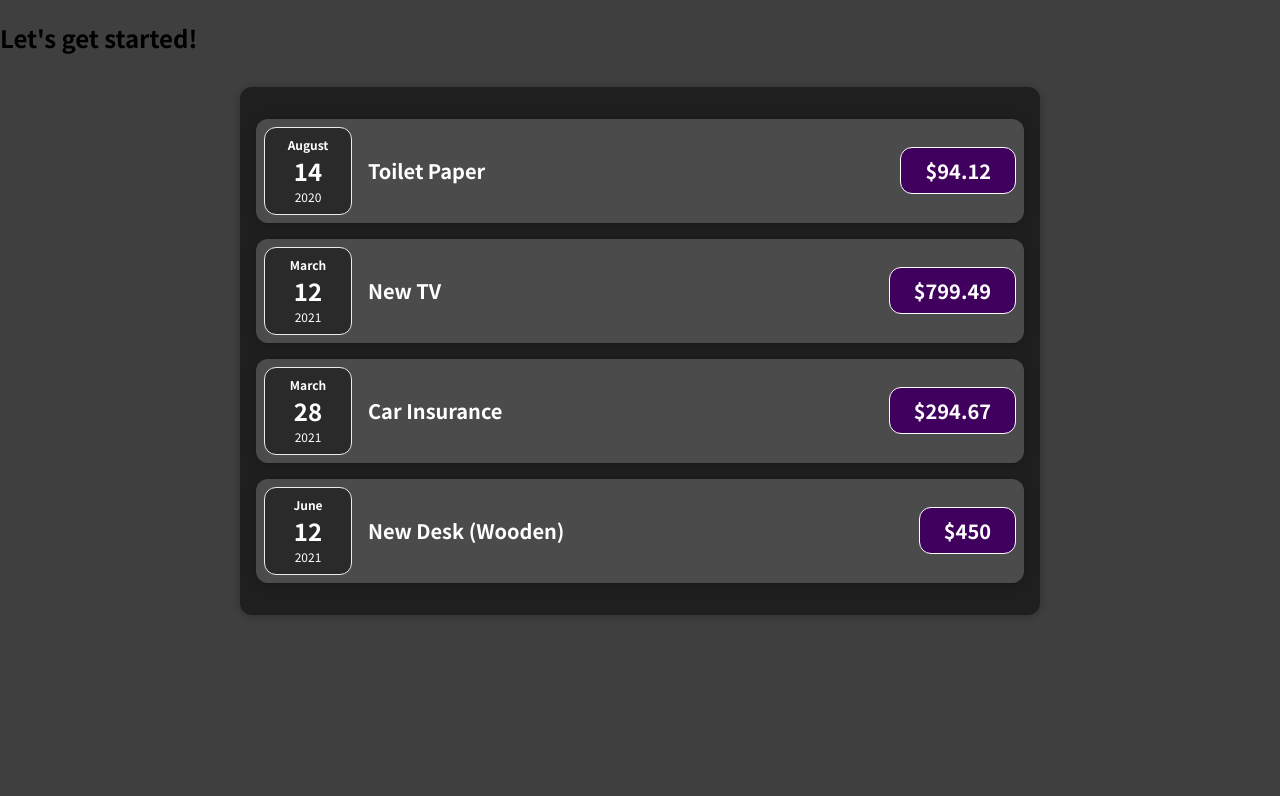
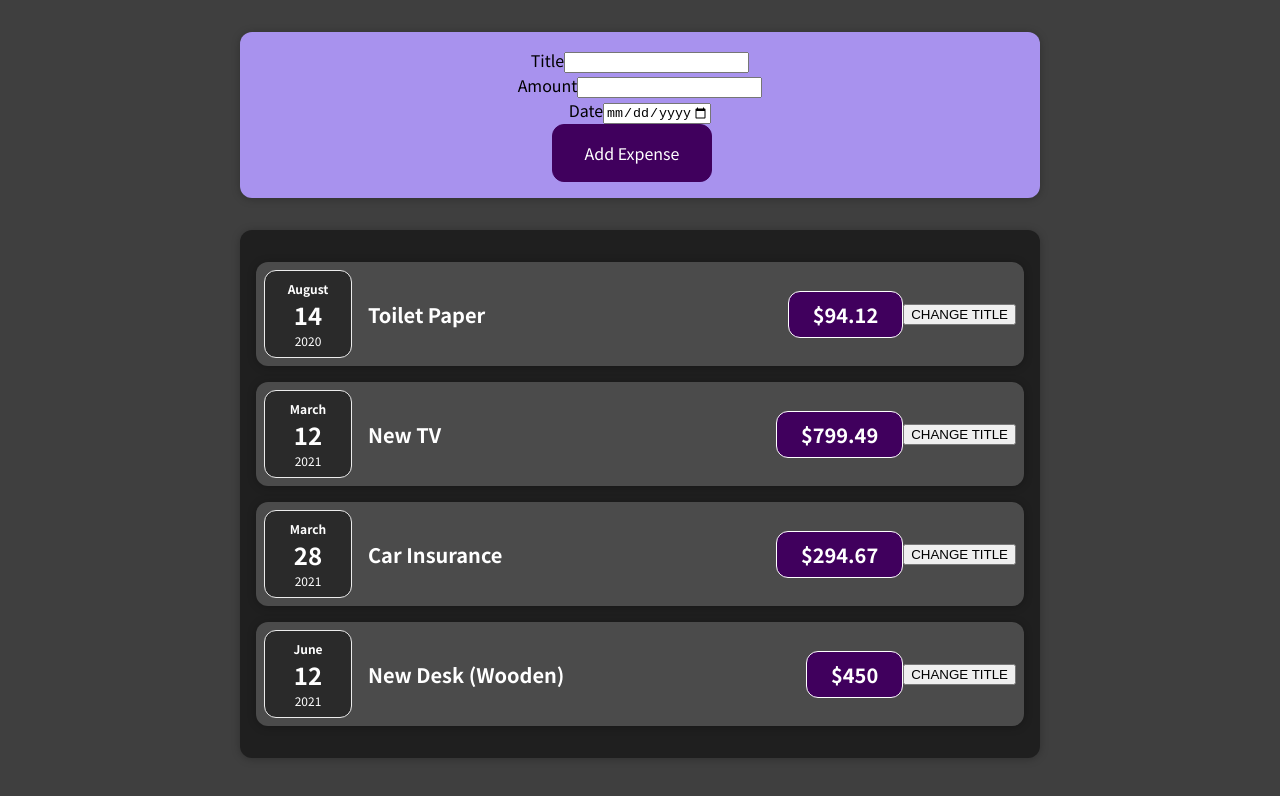
Before and after one commit to DLittlefield81/expensetracker, a React (Create React App) app: page / in a window 1280 px wide. Shown: the top 796 px of the page. Built offline with nearby package versions, Linux system fonts and the light colour scheme.

Commit message:
working with multiple states(54): added state to title

```diff
--- a/src/App.js
+++ b/src/App.js
@@ -1,3 +1,4 @@
+import NewExpense from "./components/NewExpenses/NewExpense";
 import Expenses from "./components/Expenses";
 function App() {
   const expenses = [
@@ -23,7 +24,7 @@
   ];
   return (
     <div>
-      <h2>Let's get started!</h2>
+      <NewExpense />
       <Expenses items={expenses} />
 
     </div>
--- a/src/components/ExpenseItem.js
+++ b/src/components/ExpenseItem.js
@@ -1,19 +1,28 @@
-
+import React, { useState} from 'react';
 import ExpenseDate from './ExpenseDate';
 import './ExpenseItem.css';
 import Card from './Card'
 
 function ExpenseItem(props) {
 
+  const [title, setTitle] = useState(props.title);
+
+
+
+  const clickHandler = () => {
+    setTitle('Updated');
+    console.log(title);
+  };
+
 
   return (
     <Card className='expense-item'>
-      <ExpenseDate date={props.date } />
+      <ExpenseDate date={props.date} />
       <div className='expense-item__description'>
-        <h2>{props.title}</h2>
+        <h2>{title}</h2>
+        <div className='expense-item__price'>${props.amount}</div>
       </div>
-      <div className='expense-item__price'>${props.amount}</div>
-
+      <button onClick={clickHandler}>CHANGE TITLE</button>
     </Card>
   )
 }
--- /dev/null
+++ b/src/components/NewExpenses/ExpenseForm.css
@@ -0,0 +1,38 @@
+.new-expense {
+    background-color: #a892ee;
+    padding: 1rem;
+    margin: 2rem auto;
+    width: 50rem;
+    max-width: 95%;
+    border-radius: 12px;
+    text-align: center;
+    box-shadow: 0 1px 8px rgba(0, 0, 0, 0.25);
+}
+
+.new-expense button {
+    font: inherit;
+    cursor: pointer;
+    padding: 1rem 2rem;
+    border: 1px solid #40005d;
+    background-color: #40005d;
+    color: white;
+    border-radius: 12px;
+    margin-right: 1rem;
+}
+
+.new-expense button:hover,
+.new-expense button:active {
+    background-color: #510674;
+    border-color: #510674;
+}
+
+.new-expense button.alternative {
+    color: #220131;
+    border-color: transparent;
+    background-color: transparent;
+}
+
+.new-expense button.alternative:hover,
+.new-expense button.alternative:active {
+    background-color: #ddb3f8;
+}
--- /dev/null
+++ b/src/components/NewExpenses/ExpenseForm.js
@@ -0,0 +1,33 @@
+import React, {useState} from 'react';
+import './ExpenseForm.css';
+
+const ExpenseForm = () => {
+   const [enteredTitle, setEnteredTitle] = useState('')
+    const titleChangeHandler = (event) => {
+        setEnteredTitle(event.target.value);
+
+    }
+    return (
+      <form>
+      <div className='new-expense__controls'>
+          <div className='new-expense__control'>
+              <label> Title</label>
+                    <input type='text' onChange={titleChangeHandler} />
+          </div>
+          <div className='new-expense__control'>
+              <label> Amount</label>
+              <input type='number' min='0.01' step='0.01' />
+                </div>
+                <div className='new-expense__control'>
+                    <label> Date</label>
+                    <input type='date' min='2019-01-01' max='2022-12-31' />
+                </div>
+            </div>
+            <div className='new-expense__actions'>
+                <button type='submit'>Add Expense</button>
+            </div>
+        </form>
+  )
+}
+
+export default ExpenseForm
--- /dev/null
+++ b/src/components/NewExpenses/NewExpense.css
@@ -0,0 +1,38 @@
+.new-expense {
+    background-color: #a892ee;
+    padding: 1rem;
+    margin: 2rem auto;
+    width: 50rem;
+    max-width: 95%;
+    border-radius: 12px;
+    text-align: center;
+    box-shadow: 0 1px 8px rgba(0, 0, 0, 0.25);
+}
+
+.new-expense button {
+    font: inherit;
+    cursor: pointer;
+    padding: 1rem 2rem;
+    border: 1px solid #40005d;
+    background-color: #40005d;
+    color: white;
+    border-radius: 12px;
+    margin-right: 1rem;
+}
+
+.new-expense button:hover,
+.new-expense button:active {
+    background-color: #510674;
+    border-color: #510674;
+}
+
+.new-expense button.alternative {
+    color: #220131;
+    border-color: transparent;
+    background-color: transparent;
+}
+
+.new-expense button.alternative:hover,
+.new-expense button.alternative:active {
+    background-color: #ddb3f8;
+}
--- /dev/null
+++ b/src/components/NewExpenses/NewExpense.js
@@ -0,0 +1,13 @@
+import React from 'react'
+import ExpenseForm from './ExpenseForm';
+import './NewExpense.css'
+
+const NewExpense = () => {
+  return (
+      <div className='new-expense'>
+          <ExpenseForm />
+      </div>
+  )
+}
+
+export default NewExpense;
```
Also changed, not shown: 1 other file (tests, documents, lock files or other folders).
